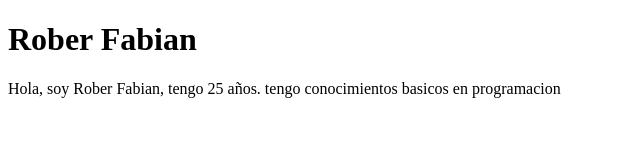
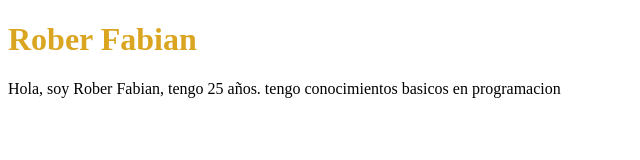
Before and after one commit to robersks/git_campus, a plain HTML site: page index.html in a window 1280 px wide. Shown: the whole page, without its empty margins (0-640 px from the left). Drawn offline with Linux system fonts and the light colour scheme.

Commit message:
feat: :lipstick: Se agregan estilos al index by robert fabian barreto

```diff
--- a/index.css
+++ b/index.css
@@ -0,0 +1,4 @@
+
+h1{
+    color: goldenrod;
+}
--- a/index.html
+++ b/index.html
@@ -5,7 +5,7 @@
     <meta name="viewport" content="width=device-width, initial-scale=1.0">
     <link rel="stylesheet" href="index.css">
 
-    <title>Document</title>
+    <title>Rober Fabian</title>
 </head>
 <body>
     <h1>Rober Fabian</h1>
```
